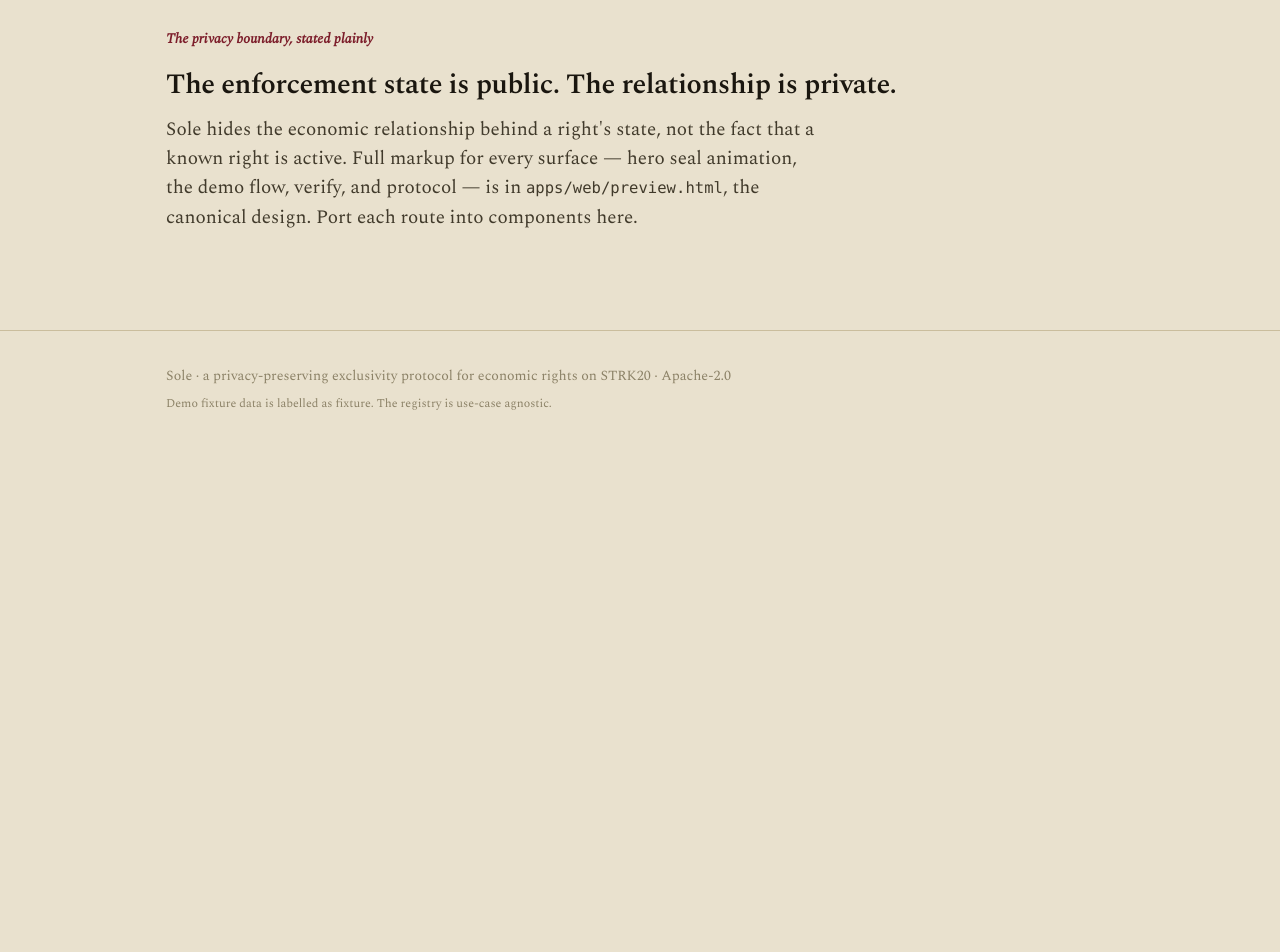
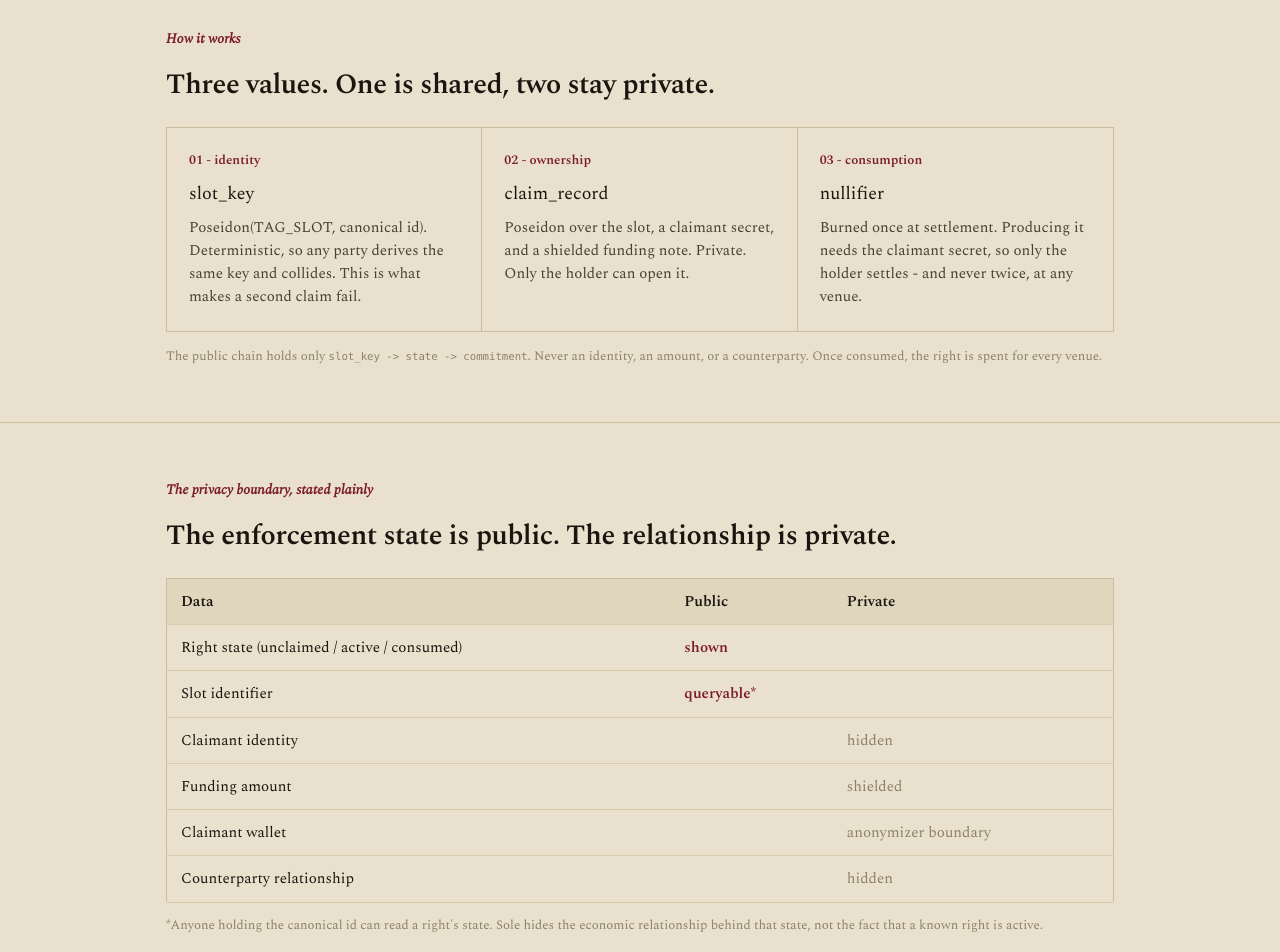
Before and after one commit to TheWeirdDee/sole, a Next.js app in the folder apps/web/: page / in a window 1280 px wide. Shown: the part 1040-1992 px from the top of the page. Before the commit the page ends 1488 px from the top, so only its background shows below. Built offline with nearby package versions, Linux system fonts and the light colour scheme.

Commit message:
complete the Overview page: three-values explainer and privacy-boundary table

```diff
--- a/apps/web/app/page.tsx
+++ b/apps/web/app/page.tsx
@@ -4,6 +4,8 @@ import { ArrowRight } from "lucide-react";
 const wrap: React.CSSProperties = { maxWidth: 1000, margin: "0 auto", padding: "0 26px" };
 const eyebrow: React.CSSProperties = { fontSize: 14, color: "var(--claret)", fontWeight: 600,
   fontStyle: "italic", marginBottom: 14 };
+const thc: React.CSSProperties = { textAlign: "left", padding: "11px 14px", background: "var(--parch2)", fontWeight: 600, borderBottom: "1px solid var(--paper-line)" };
+const tdc: React.CSSProperties = { textAlign: "left", padding: "11px 14px", borderBottom: "1px solid var(--paper-line)" };
 
 export default function Home() {
   return (
@@ -36,15 +38,56 @@ export default function Home() {
 
       <section style={{ borderTop: "1px solid var(--rule)", padding: "56px 0" }}>
         <div style={wrap}>
+          <div style={eyebrow}>How it works</div>
+          <h2 style={{ fontSize: 28, fontWeight: 600, letterSpacing: "-.015em", margin: "0 0 20px" }}>
+            Three values. One is shared, two stay private.
+          </h2>
+          <div style={{ display: "grid", gridTemplateColumns: "repeat(3,1fr)", border: "1px solid var(--rule)" }}>
+            {[
+              ["01 - identity", "slot_key", "Poseidon(TAG_SLOT, canonical id). Deterministic, so any party derives the same key and collides. This is what makes a second claim fail."],
+              ["02 - ownership", "claim_record", "Poseidon over the slot, a claimant secret, and a shielded funding note. Private. Only the holder can open it."],
+              ["03 - consumption", "nullifier", "Burned once at settlement. Producing it needs the claimant secret, so only the holder settles - and never twice, at any venue."],
+            ].map(([n, h, p2], i) => (
+              <div key={i} style={{ padding: 22, borderRight: i < 2 ? "1px solid var(--rule)" : "none" }}>
+                <div style={{ fontSize: 13, color: "var(--claret)", fontWeight: 600, marginBottom: 10 }}>{n}</div>
+                <h3 style={{ fontSize: 18, margin: "0 0 8px" }}>{h}</h3>
+                <p style={{ fontSize: 15, color: "#4a4231", margin: 0 }}>{p2}</p>
+              </div>
+            ))}
+          </div>
+          <p style={{ fontSize: 13, color: "var(--faded)", marginTop: 14 }}>
+            The public chain holds only <span className="mono">slot_key -&gt; state -&gt; commitment</span>. Never an identity, an amount, or a counterparty. Once consumed, the right is spent for every venue.
+          </p>
+        </div>
+      </section>
+
+      <section style={{ borderTop: "1px solid var(--rule)", padding: "56px 0" }}>
+        <div style={wrap}>
           <div style={eyebrow}>The privacy boundary, stated plainly</div>
-          <h2 style={{ fontSize: 28, fontWeight: 600, letterSpacing: "-.015em", margin: "0 0 8px" }}>
+          <h2 style={{ fontSize: 28, fontWeight: 600, letterSpacing: "-.015em", margin: "0 0 20px" }}>
             The enforcement state is public. The relationship is private.
           </h2>
-          <p style={{ fontSize: 19, color: "#413a2b", maxWidth: 660, marginBottom: 22 }}>
-            Sole hides the economic relationship behind a right&apos;s state, not the fact that a
-            known right is active. Full markup for every surface — hero seal animation, the demo
-            flow, verify, and protocol — is in <span className="mono">apps/web/preview.html</span>,
-            the canonical design. Port each route into components here.
+          <table style={{ width: "100%", borderCollapse: "collapse", fontSize: 15, border: "1px solid var(--rule)" }}>
+            <tbody>
+              <tr><th style={thc}>Data</th><th style={thc}>Public</th><th style={thc}>Private</th></tr>
+              {[
+                ["Right state (unclaimed / active / consumed)", "shown", ""],
+                ["Slot identifier", "queryable*", ""],
+                ["Claimant identity", "", "hidden"],
+                ["Funding amount", "", "shielded"],
+                ["Claimant wallet", "", "anonymizer boundary"],
+                ["Counterparty relationship", "", "hidden"],
+              ].map(([d, pub, pri], i) => (
+                <tr key={i}>
+                  <td style={tdc}>{d}</td>
+                  <td style={{ ...tdc, color: "var(--claret)", fontWeight: 600 }}>{pub}</td>
+                  <td style={{ ...tdc, color: "var(--faded)" }}>{pri}</td>
+                </tr>
+              ))}
+            </tbody>
+          </table>
+          <p style={{ fontSize: 13, color: "var(--faded)", marginTop: 12 }}>
+            *Anyone holding the canonical id can read a right&apos;s state. Sole hides the economic relationship behind that state, not the fact that a known right is active.
           </p>
         </div>
       </section>
```
